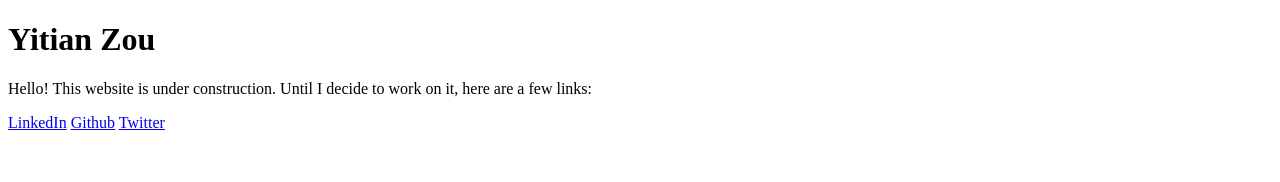
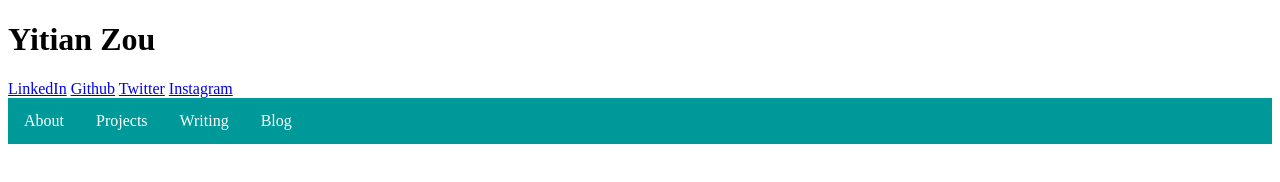
Before and after one commit to yitianz/yitianz.github.io, a plain HTML site: page index.html in a window 1280 px wide. Drawn offline with Linux system fonts and the light colour scheme.

Commit message:
navigation

```diff
--- a/index.html
+++ b/index.html
@@ -2,12 +2,23 @@
 <html>
     <head>
         <title> Yitian's website :) </title>
+        <link href="style.css" rel="stylesheet" type="text/css">
     </head>
     <body>
-        <h1> Yitian Zou </h1>
-        <p> Hello! This website is under construction. Until I decide to work on it, here are a few links: </p>
-        <a href="https://www.linkedin.com/in/yitianzou/">LinkedIn</a>
-        <a href="https://github.com/yitianz">Github</a>
-        <a href="https://twitter.com/Schismadoodle">Twitter</a>
+        <div>
+            <h1> Yitian Zou </h1>
+            <a href="https://www.linkedin.com/in/yitianzou/">LinkedIn</a>
+            <a href="https://github.com/yitianz">Github</a>
+            <a href="https://twitter.com/Schismadoodle">Twitter</a>
+            <a href="https://www.instagram.com/yitianzz/">Instagram</a>
+        </div>
+        <div>
+            <ul>
+                <li><a href="/about">About</a></li>
+                <li><a href="/projects">Projects</a></li>
+                <li><a href="/writing">Writing</a></li>
+                <li><a href="/blog">Blog</a></li>
+            </ul>
+        </div>
     </body>
 </html>
--- /dev/null
+++ b/style.css
@@ -0,0 +1,27 @@
+ul {
+    list-style-type: none;
+    margin: 0;
+    padding: 0;
+    overflow: hidden;
+    background-color: #009999;
+}
+
+li {
+    float: left;
+}
+
+li a {
+    display: block;
+    color: white;
+    text-align: center;
+    padding: 14px 16px;
+    text-decoration: none;
+}
+
+li a:hover {
+    background-color: #004d4d;
+}
+
+.active {
+    background-color: #00cccc;
+}
```
